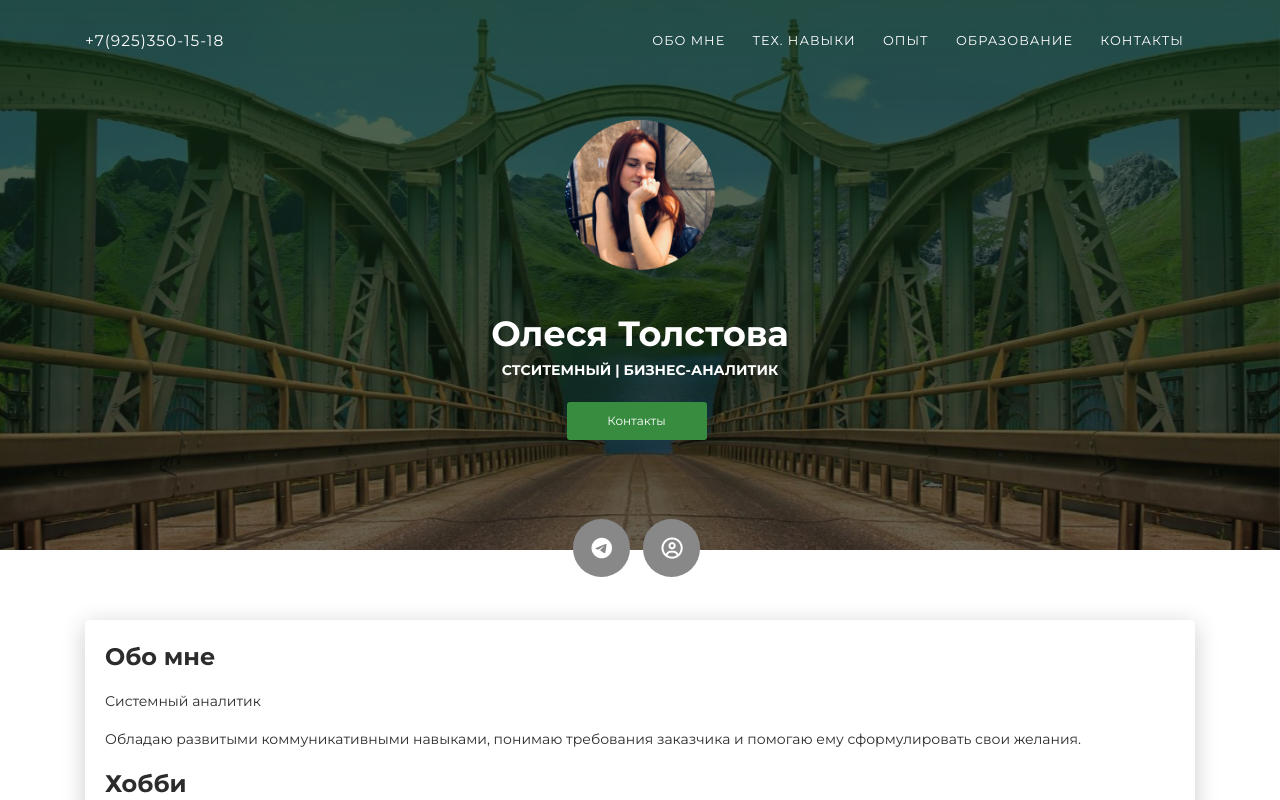
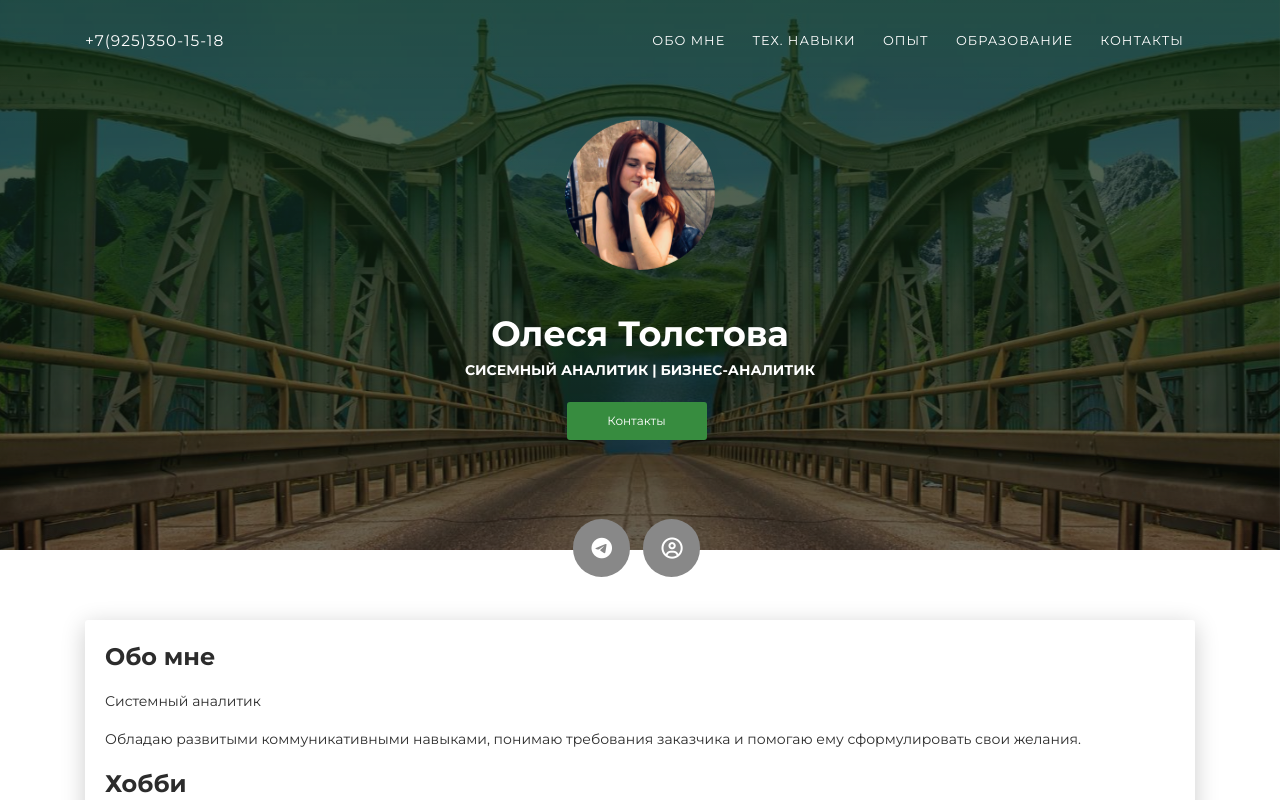
Before and after one commit to tolstovals/tolstovals.github.io, a plain HTML site: page index.html in a window 1280 px wide. Shown: the top 800 px of the page. Drawn offline with Linux system fonts and the light colour scheme.

Commit message:
Update index.html

```diff
--- a/index.html
+++ b/index.html
@@ -50,7 +50,7 @@
         <div class="content-center">
           <div class="cc-profile-image"><a href="#"><img src="images/oat.jpg" alt="Image"/></a></div>
           <div class="h2 title">Олеся Толстова</div>
-          <p class="category text-white">Стситемный | бизнес-аналитик</p>
+          <p class="category text-white">Сисемный аналитик | бизнес-аналитик</p>
             <a class="btn btn-primary smooth-scroll mr-2" href="#contact" data-aos="zoom-in" data-aos-anchor="data-aos-anchor">Контакты</a>
         </div>
       </div>
```
